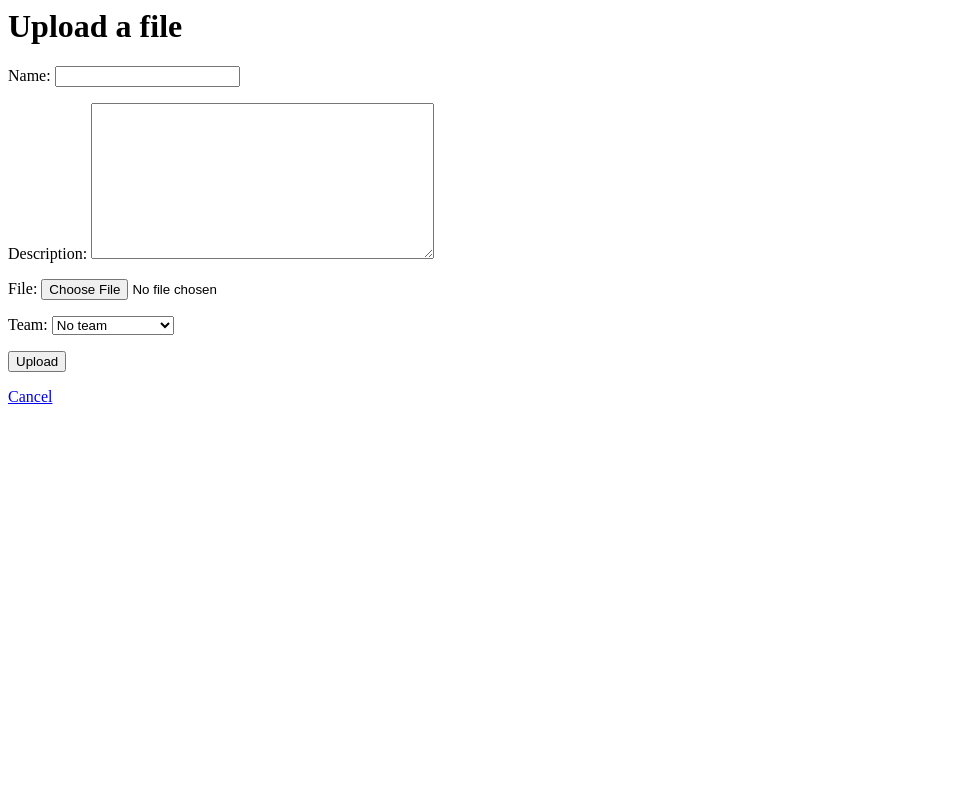
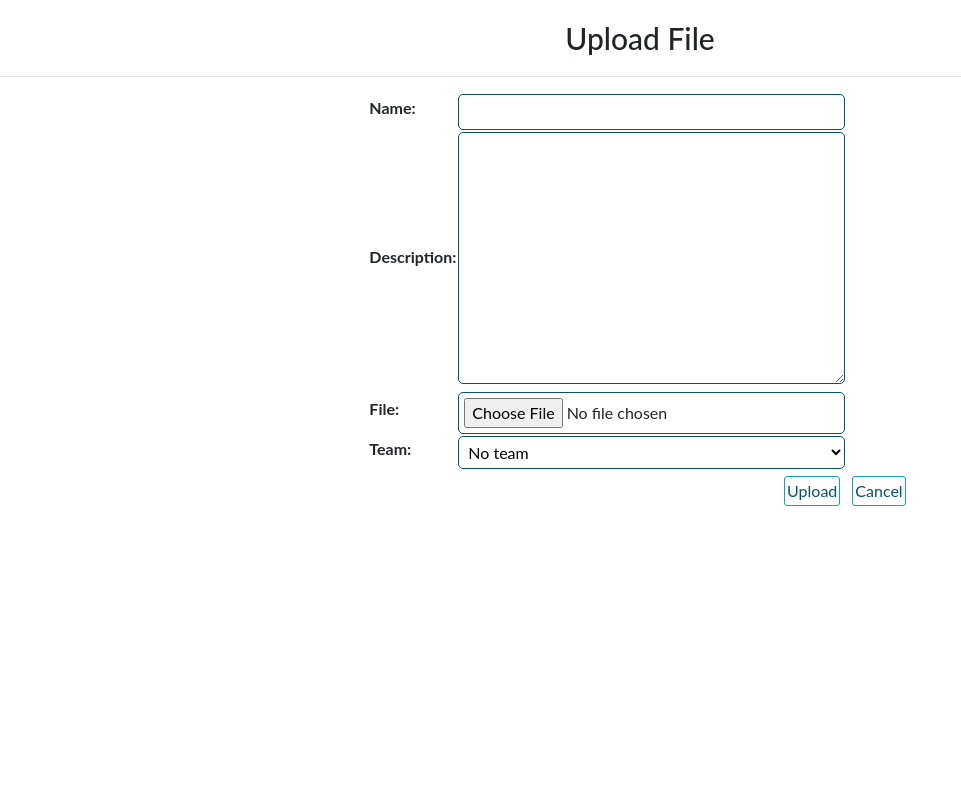
Before and after one commit to divija12/Workspace, a Django app: page /workspace/upload/ in a window 1280 px wide. Shown: the whole page, without its empty margins (0-961 px from the left). Run offline with Django 4.2, Linux system fonts and the light colour scheme; a user stored in the database is signed in; data comes from the database, SQL or seed files in the repository; both versions use the stored data as it was after the commit; some libraries are stand-ins or nearby versions.

Commit message:
ui modified

```diff
--- /dev/null
+++ b/ServerApp/static/base.css
@@ -0,0 +1,54 @@
+/* Common styles */
+body {
+    font-family: "ptsans", "Lato", "Helvetica Neue", Helvetica, Arial, sans-serif;
+}
+
+.title {
+    text-align: center;
+    margin: 20px;
+    font-size: 30px;
+}
+
+ul {
+    height: 100%;
+    padding: 5px 5px 0px 20px;
+}
+
+.left {
+  float: left;
+}
+
+.right {
+    float: right;
+}
+
+.btn {
+    border-radius: 3px;
+    padding: 2px 2px 2px 2px;
+    color: #065561;
+    background-color: transparent;
+    box-shadow: 0 0 0 0;
+    margin: 5px;
+    cursor: pointer;
+}
+
+.clearfix {
+    margin: 15px;
+}
+
+.form {
+    margin: auto;
+}
+
+.form input, .form select, .form textarea {
+    border-radius: 5px;
+    border: 1px solid #065561;
+    outline: none;
+    background: none;
+    padding: 5px;
+    width: 100%;
+}
+
+.content {
+    margin: 20px;
+}
--- a/ServerApp/static/workspace/css/styles.css
+++ b/ServerApp/static/workspace/css/styles.css
@@ -1,65 +1,26 @@
 /* App styles */
-.title {
-    text-align: center;
-    margin: 20px;
-    font-size: 30px;
-}
-
-ul {
-    height: 100%;
-    padding: 5px 5px 0px 20px;
-}
 
 a {
     color: #065561;
 }
 
-/* Common styles */
-body {
-    font-family: "ptsans", "Lato", "Helvetica Neue", Helvetica, Arial, sans-serif;
-    align-content: center;
-}
-
-.btn {
-    border-radius: 3px;
-    padding: 2px 2px 2px 2px;
-    color: #065561;
-    background-color: transparent;
-    box-shadow: 0 0 0 0;
-    margin: 5px;
-    cursor: pointer;
-    float: right;
-}
-
-.clearfix {
-    margin: 15px;
-}
-
-.form {
-    margin: auto;
-}
-
-.form input, .form select, .form textarea {
-    border-radius: 5px;
-    border: 1px solid #065561;
-    outline: none;
-    background: none;
-    padding: 5px;
-    width: 100%;
-}
-
-.teams {
+.table {
     width: 90%;
     margin: auto;
 }
-.teams td, .teams th {
+.table td, .table th {
     margin: auto;
     border: 1px solid #065561;
     padding: 5px;
     background-color: #aacacf;
 }
 
-.teams th {
+.table th {
     text-align: center;
     background-color: #038497;
 }
+
+li {
+    font-size: 16px;
+    margin-left: 20px;
+}
--- a/ServerApp/templates/calendarapp/base.html
+++ b/ServerApp/templates/calendarapp/base.html
@@ -12,6 +12,7 @@
     <link rel="stylesheet" href="https://use.fontawesome.com/releases/v5.0.10/css/all.css" integrity="sha384-+d0P83n9kaQMCwj8F4RJB66tzIwOKmrdb46+porD/OvrJ+37WqIM7UoBtwHO6Nlg"
       crossorigin="anonymous">
     <link rel="stylesheet" type="text/css" href="{% static 'calendarapp/css/styles.css' %}">
+    <link rel="stylesheet" type="text/css" href="{% static 'base.css' %}">
     <title>Calendar</title>
 </head>
 <body>
--- a/ServerApp/templates/employee/employdata.html
+++ b/ServerApp/templates/employee/employdata.html
@@ -8,7 +8,7 @@
 
 <body>
     <div id="main">
-        <div> Hi, {{request.user}} Welcome to ServerApp</div>
+        <div> Hello, {{request.user}} Welcome to ServerApp</div>
         <div id="account">
             <a href="{% url 'workhome' %} ">Workspace</a>
             <a href="{% url 'inbox' %} ">Inbox</a>
--- a/ServerApp/templates/workspace/base.html
+++ b/ServerApp/templates/workspace/base.html
@@ -12,7 +12,8 @@
 	<link rel="stylesheet" href="https://use.fontawesome.com/releases/v5.0.10/css/all.css" integrity="sha384-+d0P83n9kaQMCwj8F4RJB66tzIwOKmrdb46+porD/OvrJ+37WqIM7UoBtwHO6Nlg"
 	  crossorigin="anonymous">
 	<link rel="stylesheet" type="text/css" href="{% static 'workspace/css/styles.css' %}">
-	<title>Workspace</title>
+	<link rel="stylesheet" type="text/css" href="{% static 'base.css' %}">
+	<title>{{user.username}}'s Workspace</title>
 </head>
 
 <body>
--- a/ServerApp/templates/workspace/team_detail.html
+++ b/ServerApp/templates/workspace/team_detail.html
@@ -9,7 +9,7 @@
 	<a class="btn btn-info left" href="{% url 'workhome' %}"> Back to Workspace </a>
 </div>
 	{% if teams %}
-	<table class="teams">
+	<table class="table">
 		<tr><th>Team Name</th>
 			<th>Description</th>
 			<th>Members</th>
--- a/ServerApp/templates/workspace/upload_file.html
+++ b/ServerApp/templates/workspace/upload_file.html
@@ -1,8 +1,16 @@
-    <h1>Upload a file</h1>
+{% extends 'workspace/base.html' %}
+
+{% block title %}
+    Upload File
+{% endblock %}
+
+{% block content %}
     <form method="post" enctype="multipart/form-data">
-        {% csrf_token %}
-        {{ form.as_p }}
-        <button type="submit">Upload</button>
-    </form>
-
-    <a class="btn btn-sm btn-danger" href="{% url 'uploaded_files' %}">Cancel</a>
+		{% csrf_token %}
+		<table class="form form-table">
+		  {{ form }}
+		  <tr><td colspan="2"><button type="submit" class="btn btn-info right"> Upload </button></td>
+		  <td colspan="2"><a class="btn btn-info" href="{% url 'workhome' %}"> Cancel </a></td></tr>
+		</table>
+	</form>
+{% endblock %}
--- a/ServerApp/workspace/urls.py
+++ b/ServerApp/workspace/urls.py
@@ -2,7 +2,7 @@ from django.urls import path
 from .views import workhome, upload_file,uploaded_files, create_team, team_detail
 
 urlpatterns = [
-    path('workhome/', workhome, name='workhome'),
+    path('', workhome, name='workhome'),
     path('upload/', upload_file, name='upload_file'),
     path('uploaded_files/', uploaded_files, name='uploaded_files'),
     path('create/', create_team, name='create'),
```
Also changed, not shown: ServerApp/media/files/blank.html (added, +16 -0 lines), ServerApp/static/calendarapp/css/styles.css (+0 -52 lines), ServerApp/static/todo/css/styles.css (+23 -17 lines), ServerApp/templates/workspace/uploaded_files.html (+21 -5 lines), ServerApp/templates/workspace/workhome.html (+12 -18 lines), ServerApp/db.sqlite3. Lines whose indentation alone changed are shown as unchanged.
